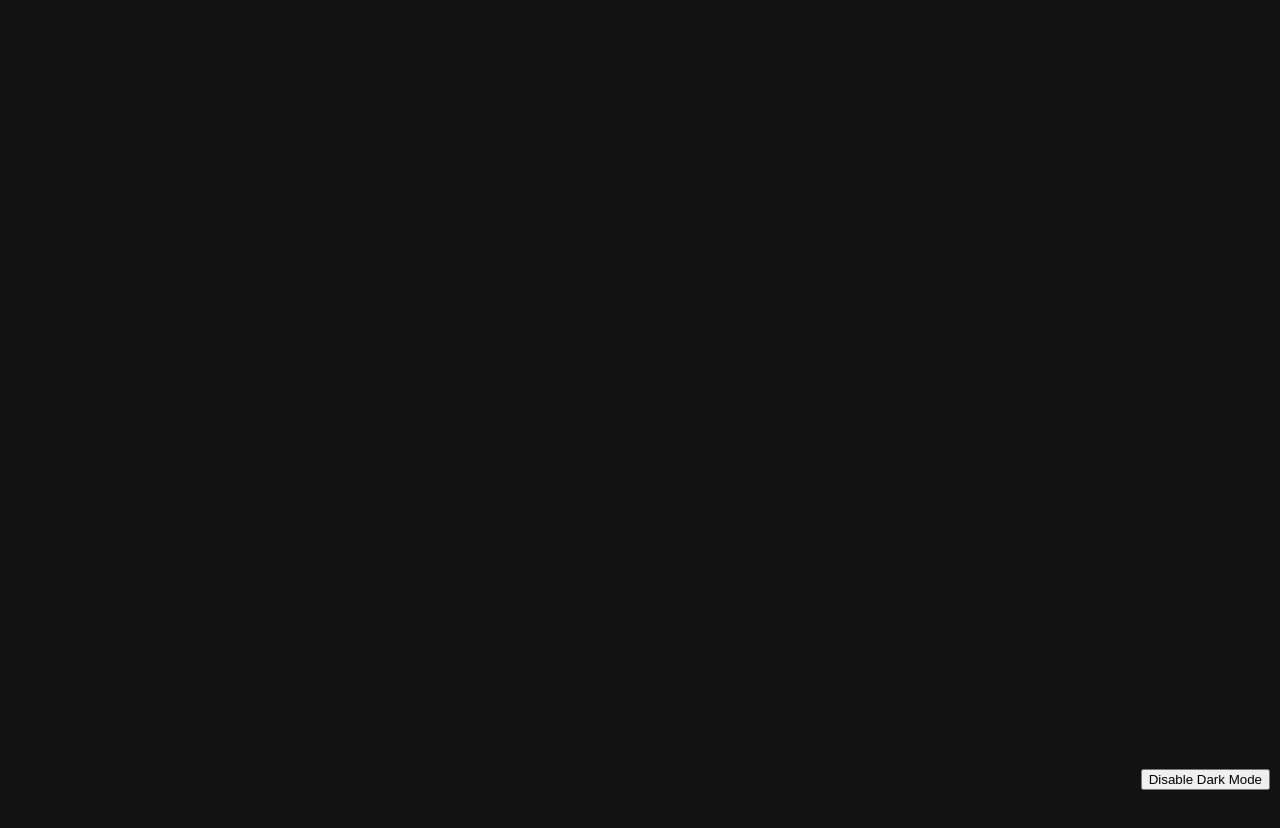
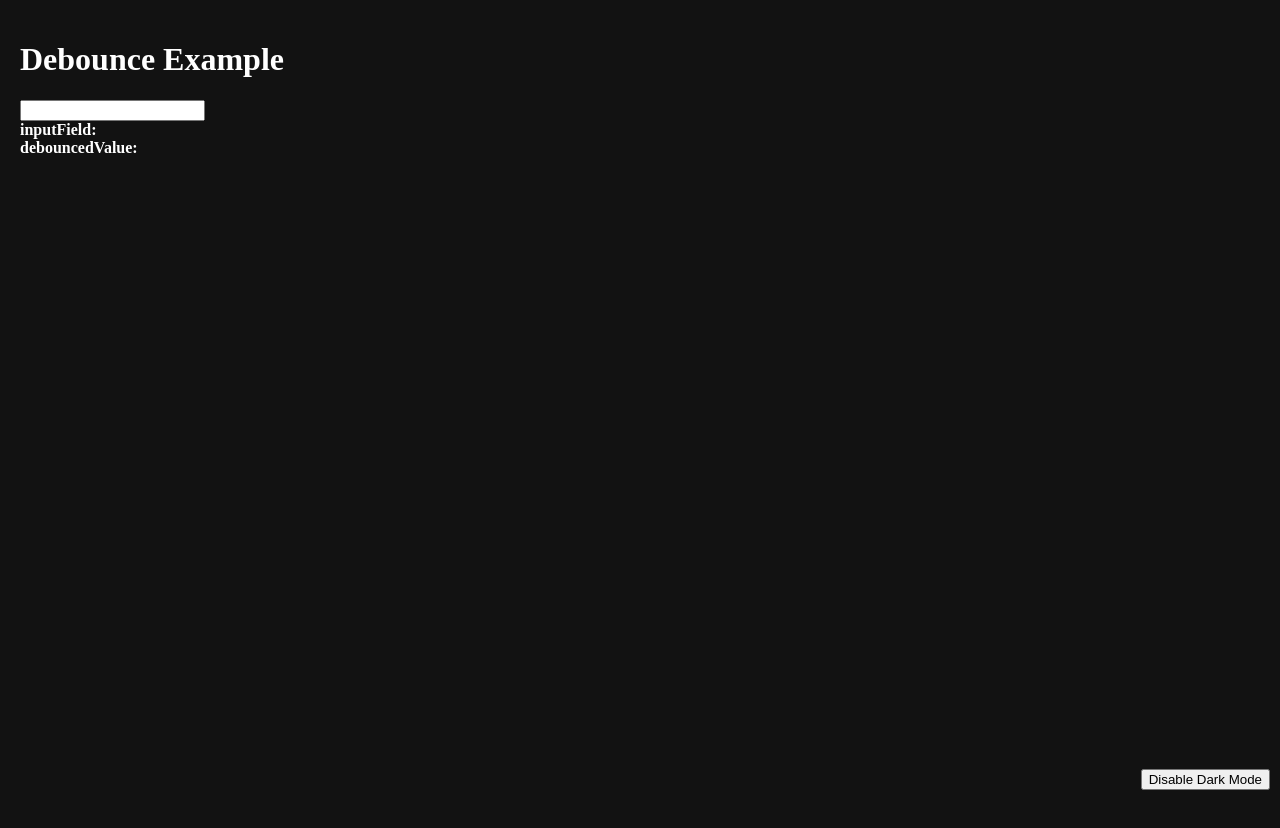
Before and after one commit to DylanIz/ReactTraining, a React (Vite) app in the folder ReactUpskill/react-demo/: page / in a window 1280 px wide. Shown: the top 828 px of the page. Built offline with nearby package versions, Linux system fonts and the light colour scheme.

Commit message:
Debounce Example

```diff
--- a/ReactUpskill/react-demo/src/App.tsx
+++ b/ReactUpskill/react-demo/src/App.tsx
@@ -1,10 +1,12 @@
 import "./App.css";
 import DarkMode from "./Components/DarkMode";
+import DebounceExample from "./Components/DebounceExample";
 
 const App = () => {
   return (
     <>
       <div className="app-container">
+        <DebounceExample />
         <DarkMode />
       </div>
     </>
--- /dev/null
+++ b/ReactUpskill/react-demo/src/Components/DebounceExample.tsx
@@ -0,0 +1,43 @@
+import * as React from "react";
+
+const DebounceExample = () => {
+  const [inputField, setInputField] = React.useState<string>("");
+  const [debouncedField, setDebouncedField] = React.useState("");
+
+  React.useEffect(() => {
+    const timeoutHandler = setTimeout(() => {
+      setDebouncedField(inputField);
+    }, 1000);
+    return () => {
+      clearTimeout(timeoutHandler);
+    };
+  }, [inputField]);
+
+  React.useEffect(() => {
+    console.log("this only runs when the debounced field actually changes");
+  }, [debouncedField]);
+
+  return (
+    <>
+      <div>
+        <h1>Debounce Example</h1>
+        <input
+          onChange={(e: React.ChangeEvent<HTMLInputElement>) => {
+            setInputField(e.target.value);
+          }}
+          value={inputField}
+        />
+        <div>
+          <span style={{ fontWeight: "bold" }}>inputField:</span>
+          <span>{inputField}</span>
+        </div>
+        <div>
+          <span style={{ fontWeight: "bold" }}>debouncedValue:</span>
+          <span>{debouncedField}</span>
+        </div>
+      </div>
+    </>
+  );
+};
+
+export default DebounceExample;
```
